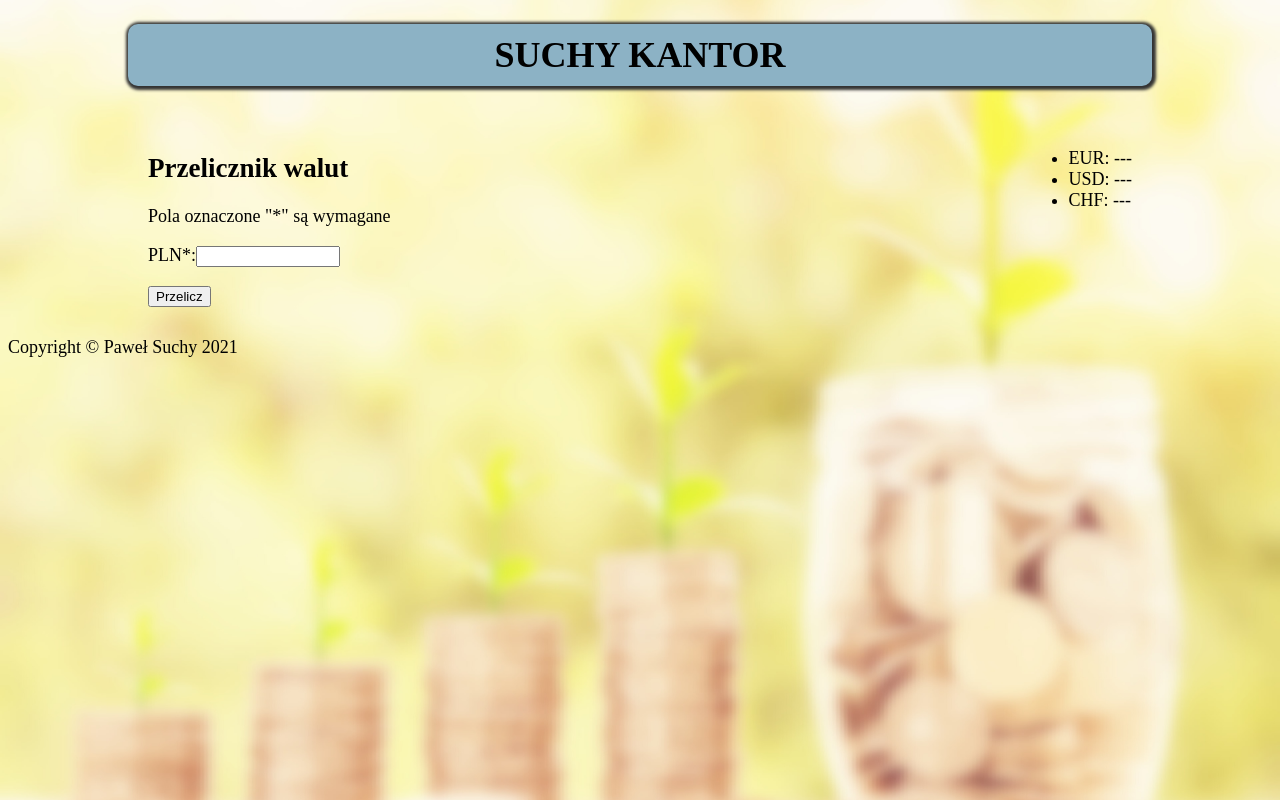
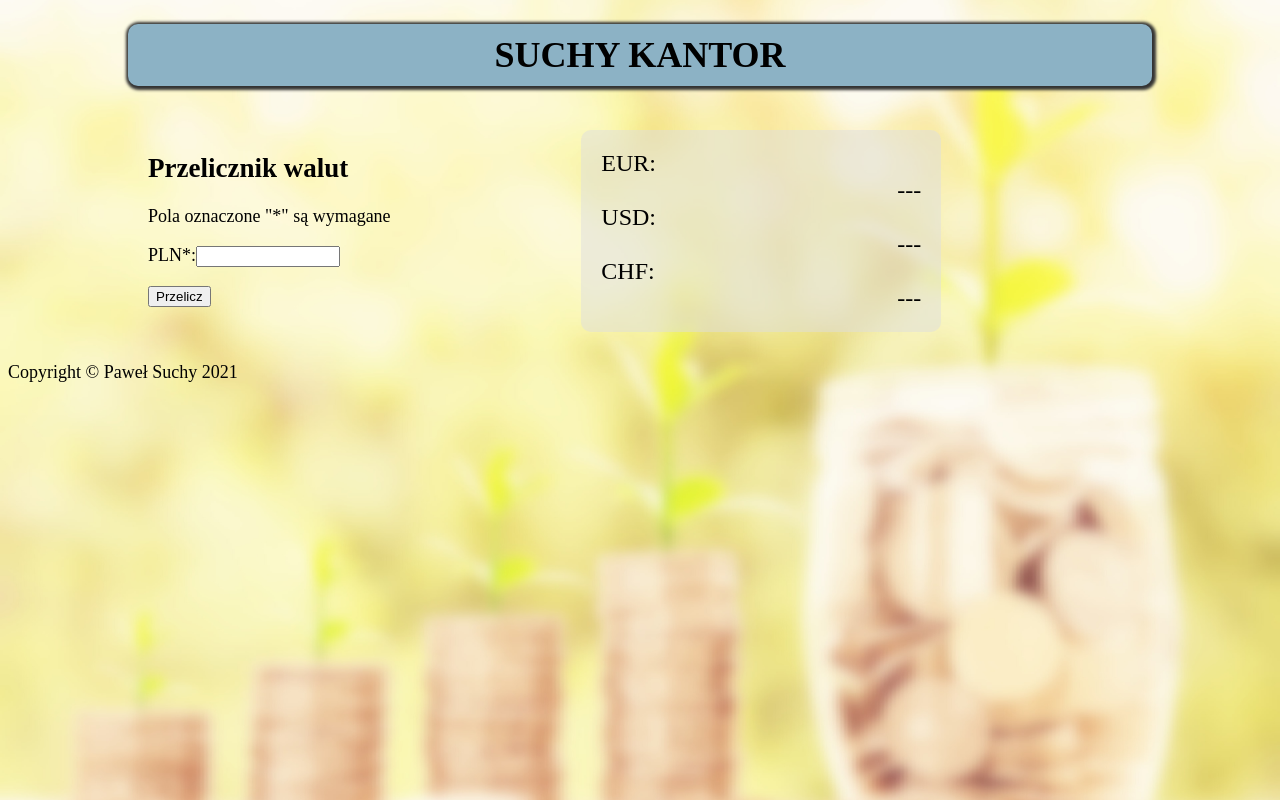
Before and after one commit to pawlo1994/currency-converter-react, a React (Create React App) app: page / in a window 1280 px wide. Built offline with nearby package versions, Linux system fonts and the light colour scheme; a web font is replaced by a local one.

Commit message:
list component and styles added flex-wrap added

```diff
--- a/src/App.js
+++ b/src/App.js
@@ -1,6 +1,7 @@
 import './App.css';
 import Header from "./Header";
 import Main from "./Main";
+import List from "./List";
 
 function App() {
   return (
@@ -18,11 +19,7 @@ function App() {
           </p>
           <button className="form__button">Przelicz</button>
         </form>
-        <ul className="currencyList">
-          <li className="currencyList__item">EUR: <span className="currencyList__span">---</span></li>
-          <li className="currencyList__item">USD: <span className="currencyList__span">---</span></li>
-          <li className="currencyList__item">CHF: <span className="currencyList__span">---</span></li>
-        </ul>
+        <List />
       </Main>
       <footer className="footer">Copyright &copy; Paweł Suchy 2021
     </footer>
--- /dev/null
+++ b/src/List/index.js
@@ -0,0 +1,26 @@
+import "./style.css";
+
+const List = () => (
+    <ul className="list">
+        <li
+            key="1"
+            className="list__item"
+        >
+            EUR: <span className="list__span">---</span>
+        </li>
+        <li
+            key="2"
+            className="list__item"
+        >
+            USD: <span className="list__span">---</span>
+        </li>
+        <li
+            key="3"
+            className="list__item"
+        >
+            CHF: <span className="list__span">---</span>
+        </li>
+    </ul>
+);
+
+export default List;
--- /dev/null
+++ b/src/List/style.css
@@ -0,0 +1,26 @@
+.list {
+    padding: 20px;
+    margin: 0 auto;
+    width: 100%;
+    max-width: 360px;
+    background-color: rgba(221, 221, 221, 0.507);
+    border-radius: 10px;
+    list-style-type: none;
+    flex-basis: 50%;
+}
+
+@media(max-width: 767px) {
+    .list {
+        flex-basis: 100%;
+    }
+}
+
+.list__item {
+    font-size: 24px;
+}
+
+.list__span {
+    display: inline-block;
+    width: 100%;
+    text-align: right;
+}
--- a/src/Main/style.css
+++ b/src/Main/style.css
@@ -2,6 +2,7 @@
     width: 100%;
     max-width: 1024px;
     display: flex;
+    flex-wrap: wrap;
     justify-content: space-between;
     margin: 10px auto;
     padding: 20px;
```
